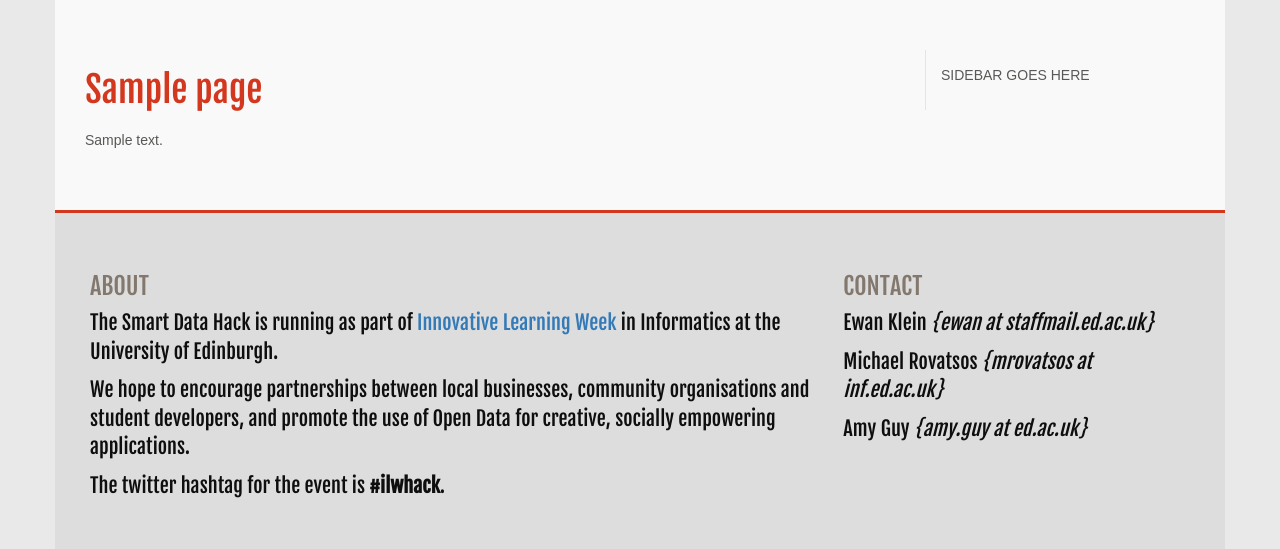
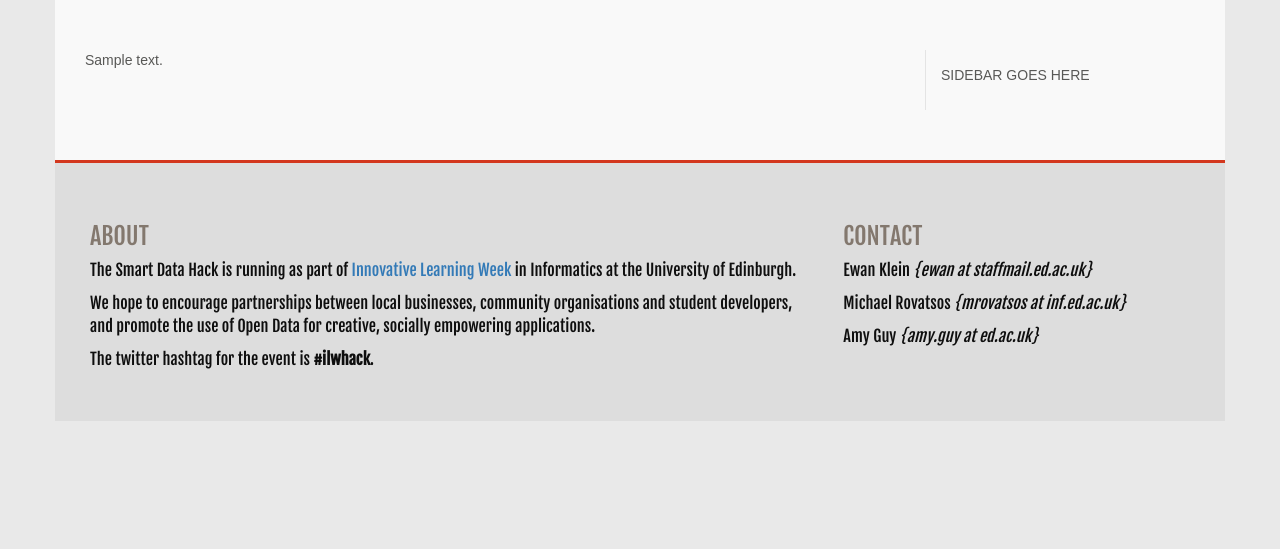
Before and after one commit to compsoc-edinburgh/website-django, a Django app: template ilwhack/templates/ilwhack/page.html in a window 1280 px wide. Shown: the part 140-689 px from the top of the page. Run offline with Django 3.2, Linux system fonts and the light colour scheme; tables that the repository leaves empty hold one stand-in row (values such as "Sample post"); the template is opened without the code that fills it: values that come from a table or form of the project are taken from there, most other values are stand-ins (such as "Sample title", 1, 10 or a date in 2020); some libraries are stand-ins or nearby versions.

Commit message:
Make page system simpler (remove dedicated title) Make footer text smaller

```diff
--- a/ilwhack/models.py
+++ b/ilwhack/models.py
@@ -4,11 +4,10 @@ class Page(models.Model):
     name = models.CharField(max_length=64)
     nav_name = models.CharField(max_length=128)
     is_in_navbar = models.BooleanField()
-    title = models.CharField(max_length=128)
     content = models.TextField()
 
     def __unicode__(self):
-        return self.title
+        return self.nav_name
 
 class Participant(models.Model):
   username = models.CharField(max_length=200, unique=True)
--- a/ilwhack/static/ilwhack/css/override.css
+++ b/ilwhack/static/ilwhack/css/override.css
@@ -341,7 +341,7 @@ footer {
     margin-bottom: 40px;
     padding: 40px 20px;
     color: #0E0E0E;
-    font-size: 20px;
+    font-size: 16px;
     /* text-transform: uppercase; */
     font-family: 'Fjalla One', Helvetica, Helvetica-Neue, arial, sans-serif;
 }
--- a/ilwhack/templates/ilwhack/base.html
+++ b/ilwhack/templates/ilwhack/base.html
@@ -2,7 +2,7 @@
 <!DOCTYPE html>
 <html lang="en-GB">
     <head>
-        <title>COMPSOC - {% block title %}University of Edinburgh Computer Science Society{% endblock %}</title>
+        <title>ILWHack - {% block title %}University of Edinburgh Computer Science Society{% endblock %}</title>
 
         <meta charset="utf=8" />
         <meta name="viewport" content="width=device-width, initial-scale=1, user-scalable=yes" />
--- a/ilwhack/templates/ilwhack/page.html
+++ b/ilwhack/templates/ilwhack/page.html
@@ -1,17 +1,12 @@
 {% extends "ilwhack/base.html" %}
+
+{% block title %}
+    {{ page.nav_name }}
+{% endblock %}
 
 {% block content %}
     {% load markdown_deux_tags %}
     <article>
-        <div class="post-header">
-            <h1>{{page.title}}</h1>
-        </div>
-        {% if page.content_markup == 'markdown' %}
             {{page.content|markdown}}
-        {% elif page.content_markup == 'html' %}
-            {{page.content|safe}}
-        {% elif page.content_markup == 'plain' %}
-            <pre>{{page.content|escape}}</pre>
-        {% endif %}
     </article>
 {% endblock %}
```
